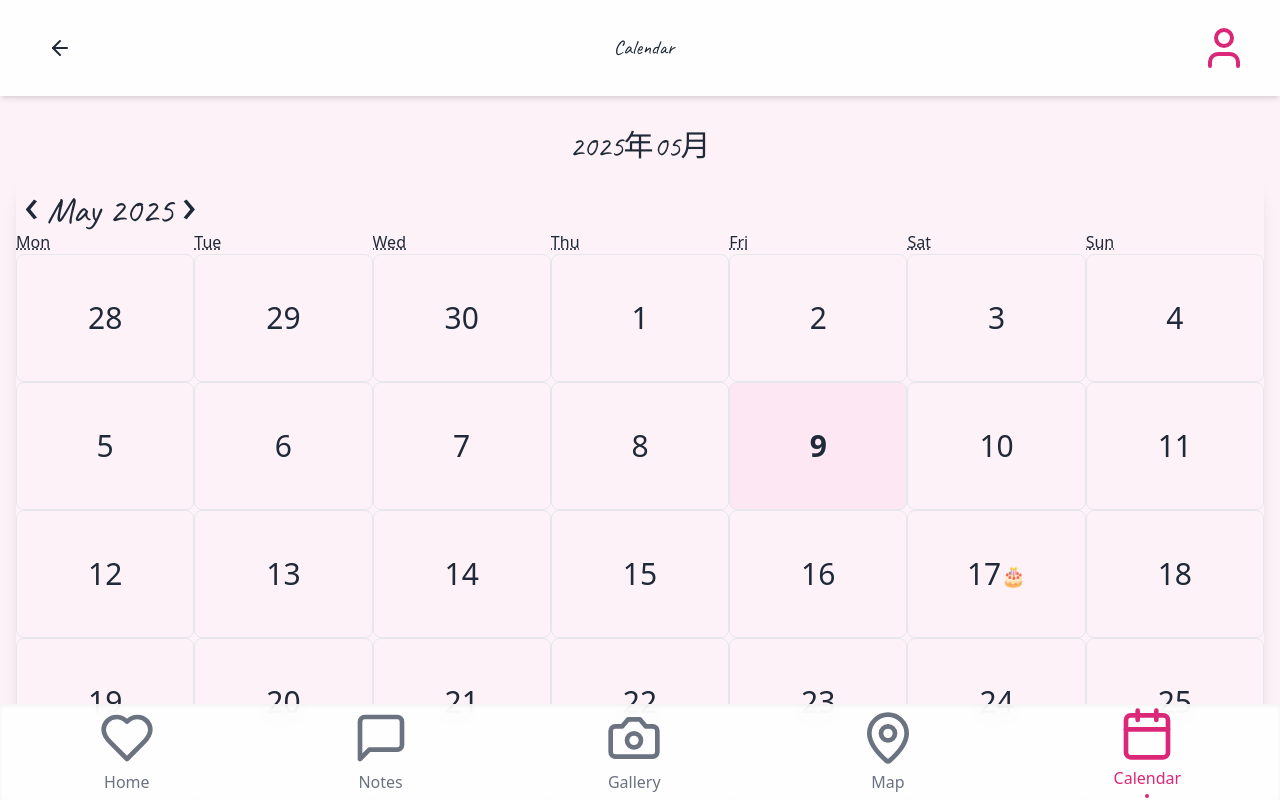
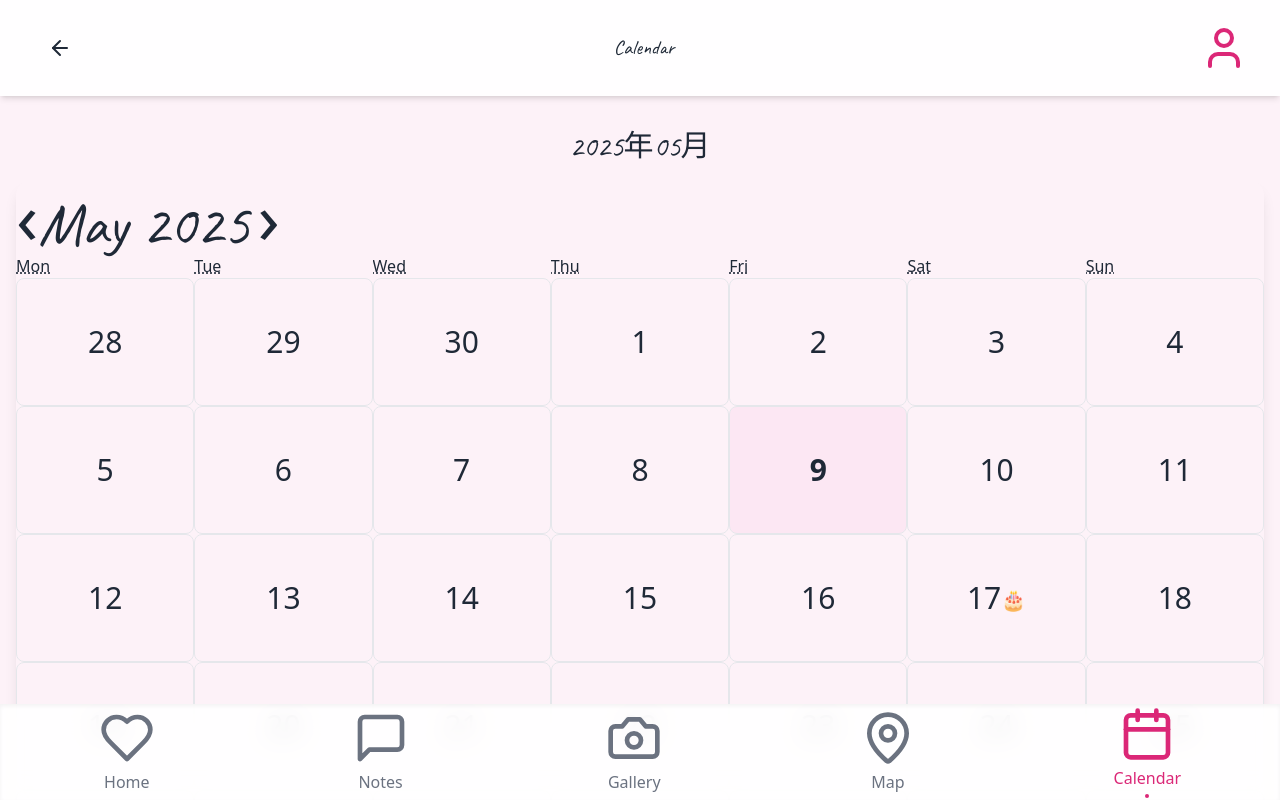
Before and after one commit to ui8966/WilliamAndMaminaForever-website, a React (Vite) app in the folder william-and-mamina-forever/: page /calendar in a window 1280 px wide. Built offline with nearby package versions, Linux system fonts and the light colour scheme.

Commit message:
fixed calendar text a little bit

```diff
--- a/william-and-mamina-forever/src/pages/CalendarPage.tsx
+++ b/william-and-mamina-forever/src/pages/CalendarPage.tsx
@@ -3,8 +3,9 @@ import { useState } from 'react'
 import Calendar from 'react-calendar'
 
 const emojiMap: Record<string, string> = {
+  '2025-04-4': '💞',
   '2025-05-17': '🎂',
-  '2025-06-9': '🎂',
+  '2025-06-9': '🎁',
   '2025-08-7': '✈️',
   '2025-07-9': '🇯🇵',
   '2025-07-13': '🌸🏝️',
@@ -31,11 +32,11 @@ export default function CalendarPage() {
           prev2Label={null}
           next2Label={null}
           /* make the prev/next buttons gigantic test */
-          prevLabel={<span className="text-4xl md:text-5xl px-2">‹</span>}
-          nextLabel={<span className="text-4xl md:text-5xl px-2">›</span>}
+          prevLabel={<span className="text-6xl md:text-7xl px-">‹</span>}
+          nextLabel={<span className="text-6xl md:text-7xl px-2">›</span>}
           /* replace the month/year label with a big font too */
           navigationLabel={({ label }: { label: string }) => (
-            <span className="text-3xl md:text-4xl font-heading">
+            <span className="text-5xl md:text-6xl font-heading">
       {label}
     </span>
   )}
```
